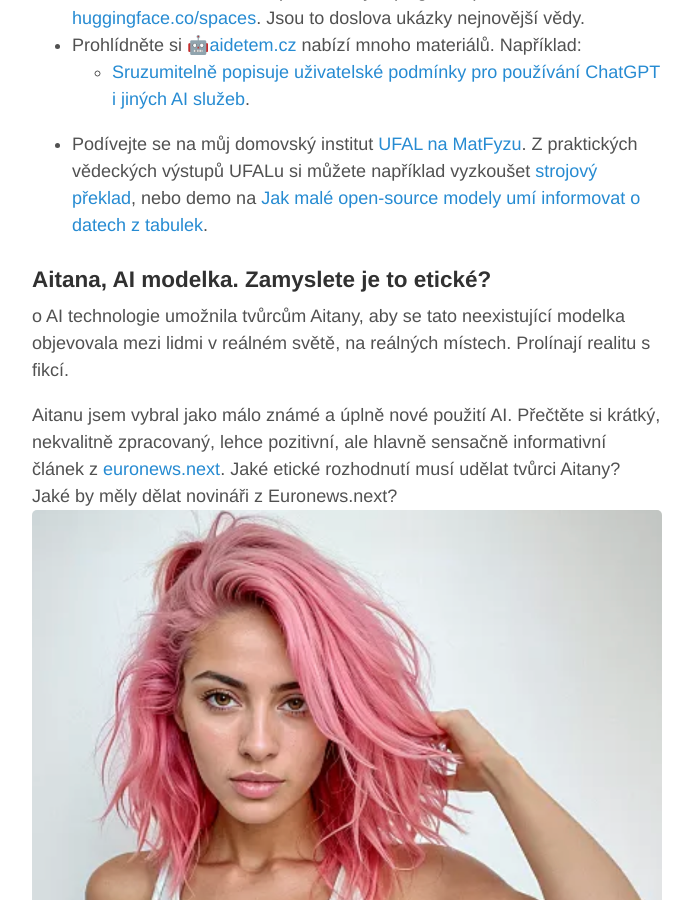
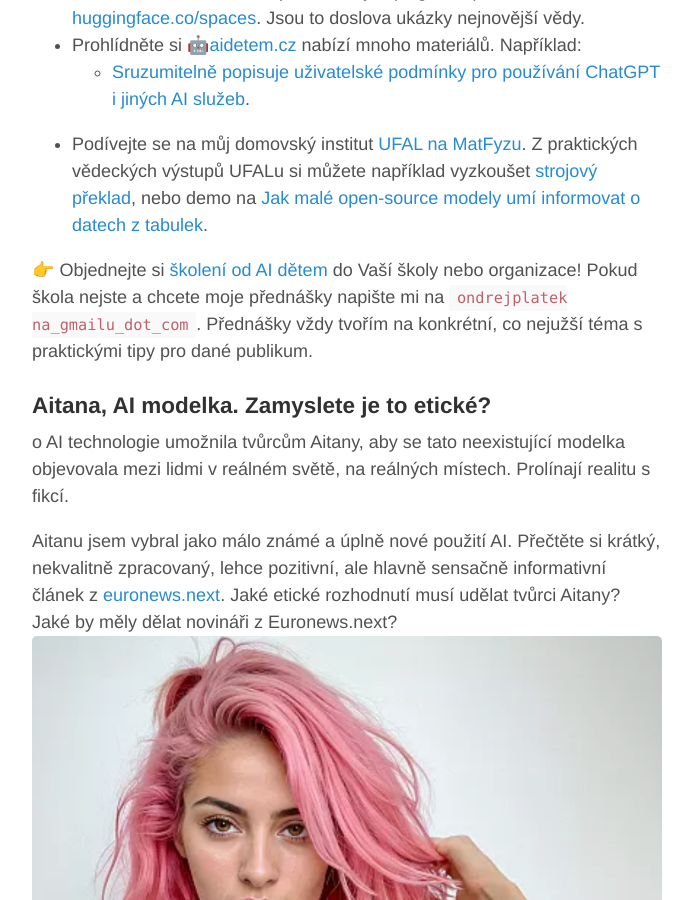
Before and after one commit to oplatek/oplatek.github.io, a Jekyll site: the page built from _posts/2023-11-29-ai-etika.md, in a window 1280 px wide and 900 px high, scrolled down 892 px. Shown: the whole window, without its empty margins (293-986 px from the left). Built offline with Jekyll 4.4.1, drawn with Linux system fonts in a browser that asks for light colours.

Commit message:
ai detem odkaz a kontakt na mne

```diff
--- a/_posts/2023-11-29-ai-etika.md
+++ b/_posts/2023-11-29-ai-etika.md
@@ -22,6 +22,8 @@ Detailnější informace odkazy na zdroje najdete v prezentátorských poznámk
   - [Sruzumitelně popisuje uživatelské podmínky pro používání ChatGPT i jiných AI služeb](https://aidetem.cz/skoleni-cast-2-ai-do-skolnich-lavic/#ai-pravni-aspekty).
 - Podívejte se na můj domovský institut [UFAL na MatFyzu](https://ufal.mff.cuni.cz/). Z praktických vědeckých výstupů UFALu si můžete například vyzkoušet [strojový překlad](https://translator.cuni.cz/), nebo demo na [Jak malé open-source modely umí informovat o datech z tabulek](https://quest.ms.mff.cuni.cz/nlg/tabgenie).
 
+👉 Objednejte si [školení od AI dětem](https://aidetem.cz/skoleni/) do Vaší školy nebo organizace! Pokud škola nejste a chcete moje přednášky napište mi na `ondrejplatek na_gmailu_dot_com`. Přednášky vždy tvořím na konkrétní, co nejužší téma s praktickými tipy pro dané publikum.
+
 ### Aitana, AI modelka. Zamyslete je to etické?
 o
 AI technologie umožnila tvůrcům Aitany, aby se tato neexistující modelka objevovala mezi lidmi v reálném světě, na reálných místech. Prolínají realitu s fikcí.
```
